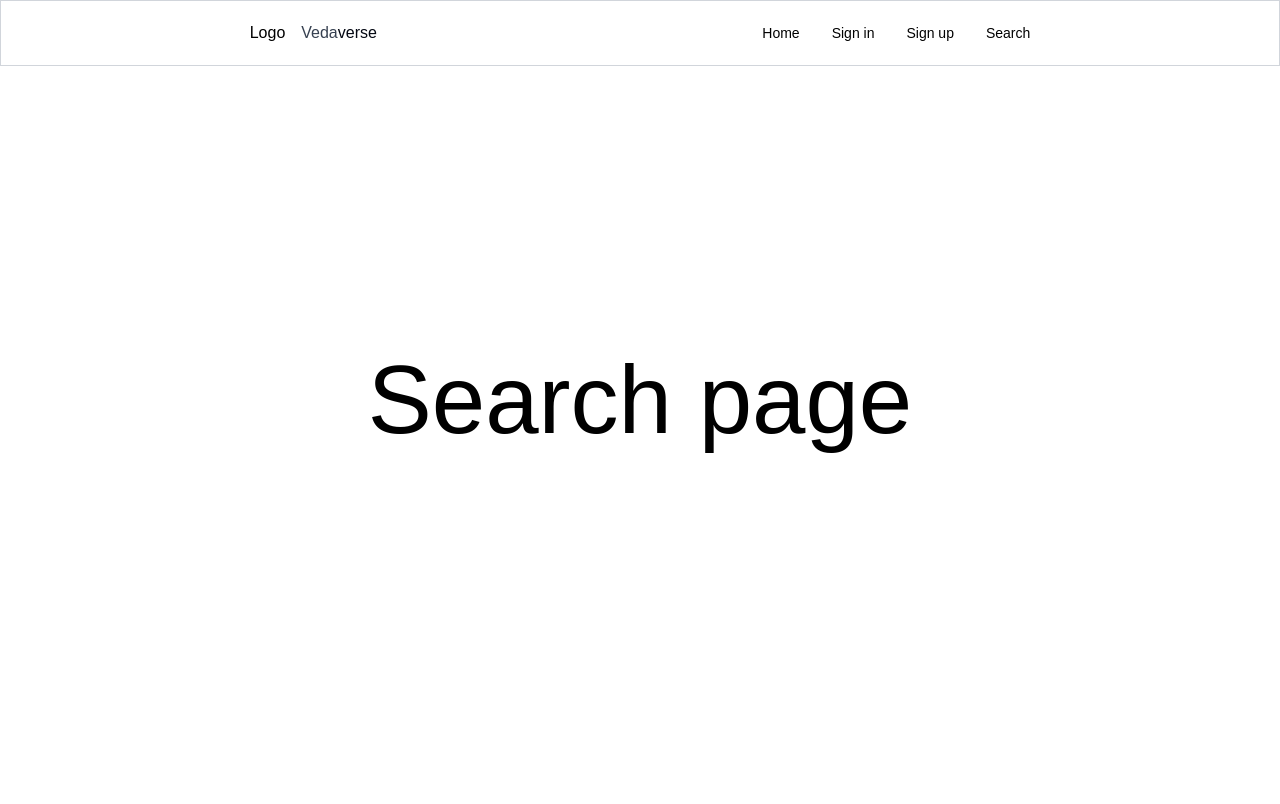
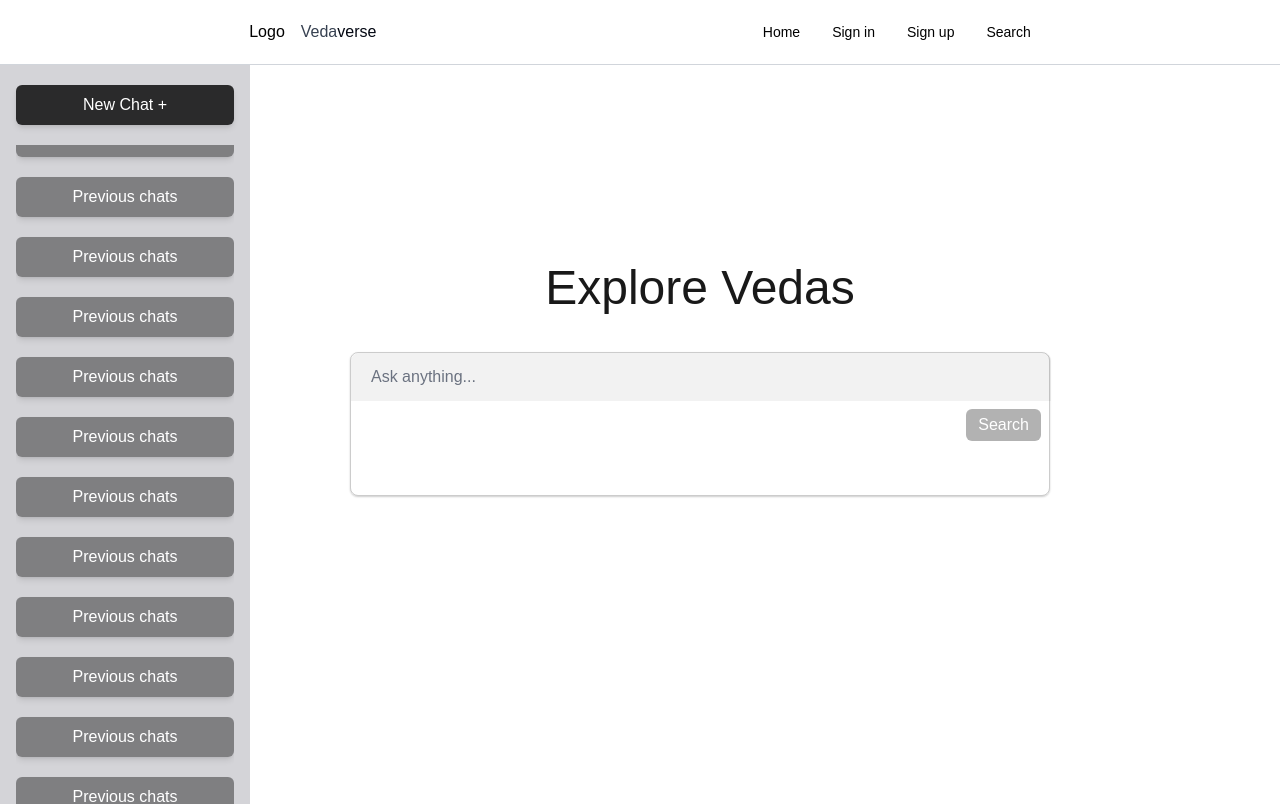
Before and after one commit to RaHarsH/VedaVerse-AI, a Next.js app: page /search in a window 1280 px wide. Shown: the top 804 px of the page. Built offline with nearby package versions, Linux system fonts and the light colour scheme.

Commit message:
working on search page

```diff
--- a/app/components/Navbar.js
+++ b/app/components/Navbar.js
@@ -31,16 +31,16 @@ const Navbar = () => {
     useEffect(() => {
         if (navMenu.current) {
             if (isOpen) {
-                gsap.to(navMenu.current, { x: 0, duration: 0.5, ease: 'power2.out' })
+                gsap.to(navMenu.current, { x: 0, duration: 0.2, ease: 'power4.out' })
             } else {
-                gsap.to(navMenu.current, { x: '100%', duration: 0.5, ease: 'power2.out' })
+                gsap.to(navMenu.current, { x: '100%', duration: 0.2, ease: 'power4.out' })
             }
         }
     }, [isOpen])
 
     return (
         <nav className='relative'>
-            <div className='navbar w-full z-50 fixed top-0 left-0 flex items-center justify-between md:justify-around py-5 px-14 backdrop-blur-[10px] border border-gray-300'>
+            <div className='navbar w-full z-50 fixed top-0 left-0 flex items-center justify-between md:justify-around py-5 px-14 backdrop-blur-[10px] border-b border-gray-300'>
                 <div className='logo-container'>
                     <Link href='/' className='flex justify-evenly items-center gap-4'>
                         <p>Logo</p>
--- /dev/null
+++ b/app/components/SideMenubar.js
@@ -0,0 +1,73 @@
+import React from 'react'
+
+const SideMenubar = () => {
+  return (
+    <>
+        <div className="sidebar-container hidden lg:flex flex-col w-[250px] h-screen bg-zinc-300 px-4 fixed mt-[64.8px] ">
+            <div className='flex justify-center mb-5 items-center cursor-pointer mt-5 px-5 py-2 bg-black/80 text-white shadow-md shadow-black/7 rounded-md'>
+                <h2>New Chat +</h2>
+            </div><div className='search-history-container overflow-scroll flex flex-col justify-center items-center gap-5'>
+                <div>
+                    <p>Search history goes here</p>
+                </div>
+                <div className='flex justify-center items-center cursor-pointer w-full px-2 py-2 bg-black/40 text-white shadow-md shadow-black/7 rounded-md'>
+                    <p>Previous chats</p>
+                </div>
+                <div className='flex justify-center items-center cursor-pointer w-full px-2 py-2 bg-black/40 text-white shadow-md shadow-black/7 rounded-md'>
+                    <p>Previous chats</p>
+                </div>
+                <div className='flex justify-center items-center cursor-pointer w-full px-2 py-2 bg-black/40 text-white shadow-md shadow-black/7 rounded-md'>
+                    <p>Previous chats</p>
+                </div>
+                <div className='flex justify-center items-center cursor-pointer w-full px-2 py-2 bg-black/40 text-white shadow-md shadow-black/7 rounded-md'>
+                    <p>Previous chats</p>
+                </div>
+                <div className='flex justify-center items-center cursor-pointer w-full px-2 py-2 bg-black/40 text-white shadow-md shadow-black/7 rounded-md'>
+                    <p>Previous chats</p>
+                </div>
+                <div className='flex justify-center items-center cursor-pointer w-full px-2 py-2 bg-black/40 text-white shadow-md shadow-black/7 rounded-md'>
+                    <p>Previous chats</p>
+                </div>
+                <div className='flex justify-center items-center cursor-pointer w-full px-2 py-2 bg-black/40 text-white shadow-md shadow-black/7 rounded-md'>
+                    <p>Previous chats</p>
+                </div>
+                <div className='flex justify-center items-center cursor-pointer w-full px-2 py-2 bg-black/40 text-white shadow-md shadow-black/7 rounded-md'>
+                    <p>Previous chats</p>
+                </div>
+                <div className='flex justify-center items-center cursor-pointer w-full px-2 py-2 bg-black/40 text-white shadow-md shadow-black/7 rounded-md'>
+                    <p>Previous chats</p>
+                </div>
+                <div className='flex justify-center items-center cursor-pointer w-full px-2 py-2 bg-black/40 text-white shadow-md shadow-black/7 rounded-md'>
+                    <p>Previous chats</p>
+                </div>
+                <div className='flex justify-center items-center cursor-pointer w-full px-2 py-2 bg-black/40 text-white shadow-md shadow-black/7 rounded-md'>
+                    <p>Previous chats</p>
+                </div>
+                <div className='flex justify-center items-center cursor-pointer w-full px-2 py-2 bg-black/40 text-white shadow-md shadow-black/7 rounded-md'>
+                    <p>Previous chats</p>
+                </div>
+                <div className='flex justify-center items-center cursor-pointer w-full px-2 py-2 bg-black/40 text-white shadow-md shadow-black/7 rounded-md'>
+                    <p>Previous chats</p>
+                </div>
+                <div className='flex justify-center items-center cursor-pointer w-full px-2 py-2 bg-black/40 text-white shadow-md shadow-black/7 rounded-md'>
+                    <p>Previous chats</p>
+                </div>
+                <div className='flex justify-center items-center cursor-pointer w-full px-2 py-2 bg-black/40 text-white shadow-md shadow-black/7 rounded-md'>
+                    <p>Previous chats</p>
+                </div>
+                <div className='flex justify-center items-center cursor-pointer w-full px-2 py-2 bg-black/40 text-white shadow-md shadow-black/7 rounded-md'>
+                    <p>Previous chats</p>
+                </div>
+            </div>
+        </div>
+
+        {/* Hamburger menu to toggle the sidemenu bar on smaller devices */}
+        <div className='flex lg:hidden flex-col mt-20 relative left-5 cursor-pointer gap-2'>
+            <span className='w-7 h-[1.5px] bg-black'></span>
+            <span className='w-5 h-[1.5px] bg-black'></span>
+        </div>
+    </>
+  )
+}
+
+export default SideMenubar
--- a/app/globals.css
+++ b/app/globals.css
@@ -6,3 +6,24 @@
 body {
   font-family: Arial, Helvetica, sans-serif;
 }
+
+/* Custom scroll bar for side menu bar in the search page */
+
+.search-history-container::-webkit-scrollbar {
+  width: 0.5px;
+}
+
+.search-history-container::-webkit-scrollbar-thumb {
+  background-color: rgba(255, 255, 255, 0.4);
+  border-radius: 1px;
+}
+
+.search-history-container::-webkit-scrollbar-track {
+  background-color: rgba(0, 0, 0, 0.1);
+  border-radius: 1px;
+}
+
+/* .search-history-container {
+  scrollbar-width: thin;
+  scrollbar-color: rgba(255, 255, 255, 0.4) rgba(0, 0, 0, 0.1);
+} */
--- a/app/layout.js
+++ b/app/layout.js
@@ -1,7 +1,6 @@
 import localFont from "next/font/local";
 import "./globals.css";
 import Navbar from "./components/Navbar";
-import Footer from "./components/Footer";
 
 const geistSans = localFont({
   src: "./fonts/GeistVF.woff",
@@ -27,7 +26,6 @@ export default function RootLayout({ children }) {
       >
         <Navbar />
         {children}
-        <Footer />
       </body>
     </html>
   );
--- a/app/page.js
+++ b/app/page.js
@@ -1,4 +1,5 @@
 import React from 'react'
+import Footer from './components/Footer'
 
 const Home = () => {
   return (
@@ -6,6 +7,9 @@ const Home = () => {
       <div className='h-screen w-full text-8xl flex justify-center items-center'>Landing page</div>
       <div className='h-screen w-full text-8xl flex justify-center items-center'>About section</div>
       <div className='h-screen w-full text-8xl flex justify-center items-center'>Features</div>
+
+      {/* Footer is only displayed here not in other pages */}
+      <Footer />
     </>
   )
 }
--- a/app/search/layout.js
+++ b/app/search/layout.js
@@ -1,9 +1,13 @@
 import React from 'react'
+import SideMenubar from '../components/SideMenubar'
 
 const layout = ({children}) => {
   return (
     <>
-    {children}
+    <div className='flex'>
+      <SideMenubar />
+      {children}
+    </div>
     </>
   )
 }
--- a/app/search/page.js
+++ b/app/search/page.js
@@ -1,13 +1,40 @@
-import React from 'react'
+'use client'
+import Link from 'next/link';
+import React, { useState, useEffect } from 'react';
 
 const SearchPage = () => {
+  const [searchText, setSearchText] = useState('');
+  const [isSearchBtnDisabled, setIsSearchBtnDisabled] = useState(true);
+
+  useEffect(() => {
+    setIsSearchBtnDisabled(searchText === '');
+  }, [searchText]);
+
   return (
-    <>
-      <div className='h-screen w-full text-8xl flex justify-center items-center'>Search page</div>
-      <div className='h-screen w-full text-8xl flex justify-center items-center'>Search page</div>
-      <div className='h-screen w-full text-8xl flex justify-center items-center'>Search page</div>
-    </>
-  )
-}
+    <div className='h-screen w-full lg:mx-[350px] flex flex-col justify-center items-center'>
+      <h1 className='md:text-5xl text-3xl relative -top-5 md:-top-10 text-black/90'>Explore Vedas</h1>
+      <div className='search-bar-container flex w-full justify-center items-center'>
+        <div className='h-36 bg-black/8 flex flex-col w-[80vw] rounded-lg md:w-[700px] border shadow-sm shadow-black/20 border-black/20'>
+          <input
+            className='text-black focus:outline-none placeholder:text-gray-500 bg-black/5 px-5 py-3 w-[80vw] rounded-tl-lg rounded-tr-lg md:w-[700px]'
+            placeholder='Ask anything...'
+            value={searchText}
+            onChange={(e) => setSearchText(e.target.value)}
+          />
+          <div className='w-full flex justify-end px-2 py-2'>
+            <Link href={`/searchDetails/${encodeURIComponent(searchText)}`}>
+              <button
+                disabled={isSearchBtnDisabled}
+                className={`${isSearchBtnDisabled ? 'bg-black/30' : 'bg-black'} text-white px-3 py-1 rounded-md`}
+              >
+                Search
+              </button>
+            </Link>
+          </div>
+        </div>
+      </div>
+    </div>
+  );
+};
 
-export default SearchPage
+export default SearchPage;
--- /dev/null
+++ b/app/search/searchDetails/page.js
@@ -0,0 +1,27 @@
+import { useRouter } from 'next/router';
+import React from 'react';
+
+const SearchDetails = () => {
+  const router = useRouter();
+  const { searchTerm } = router.query;
+
+  return (
+    <div className='h-screen w-full flex flex-col justify-center items-center'>
+      <h1 className='md:text-5xl text-3xl text-black/90'>Search Results for:</h1>
+      <p className='md:text-3xl text-xl text-gray-700'>{searchTerm}</p>
+
+      <div className='mt-5 p-5 border rounded-lg shadow-md bg-gray-100'>
+
+        <h2 className='text-2xl font-bold'>Results:</h2>
+
+        <ul>
+          <li>Result 1 for "{searchTerm}"</li>
+          <li>Result 2 for "{searchTerm}"</li>
+          <li>Result 3 for "{searchTerm}"</li>
+        </ul>
+      </div>
+    </div>
+  );
+};
+
+export default SearchDetails;
--- a/package.json
+++ b/package.json
@@ -9,11 +9,17 @@
     "lint": "next lint"
   },
   "dependencies": {
+    "@radix-ui/react-scroll-area": "^1.2.0",
+    "@radix-ui/react-slot": "^1.1.0",
+    "class-variance-authority": "^0.7.0",
+    "clsx": "^2.1.1",
     "gsap": "^3.12.5",
+    "lucide-react": "^0.451.0",
     "next": "14.2.14",
     "react": "^18",
     "react-dom": "^18",
     "react-icons": "^5.3.0",
+    "tailwind-merge": "^2.5.3",
     "vedaverse": "file:"
   },
   "devDependencies": {
```
Also changed, not shown: app/components/Navmenu.js (+4 -4 lines), 1 other file (tests, documents, lock files or other folders).
